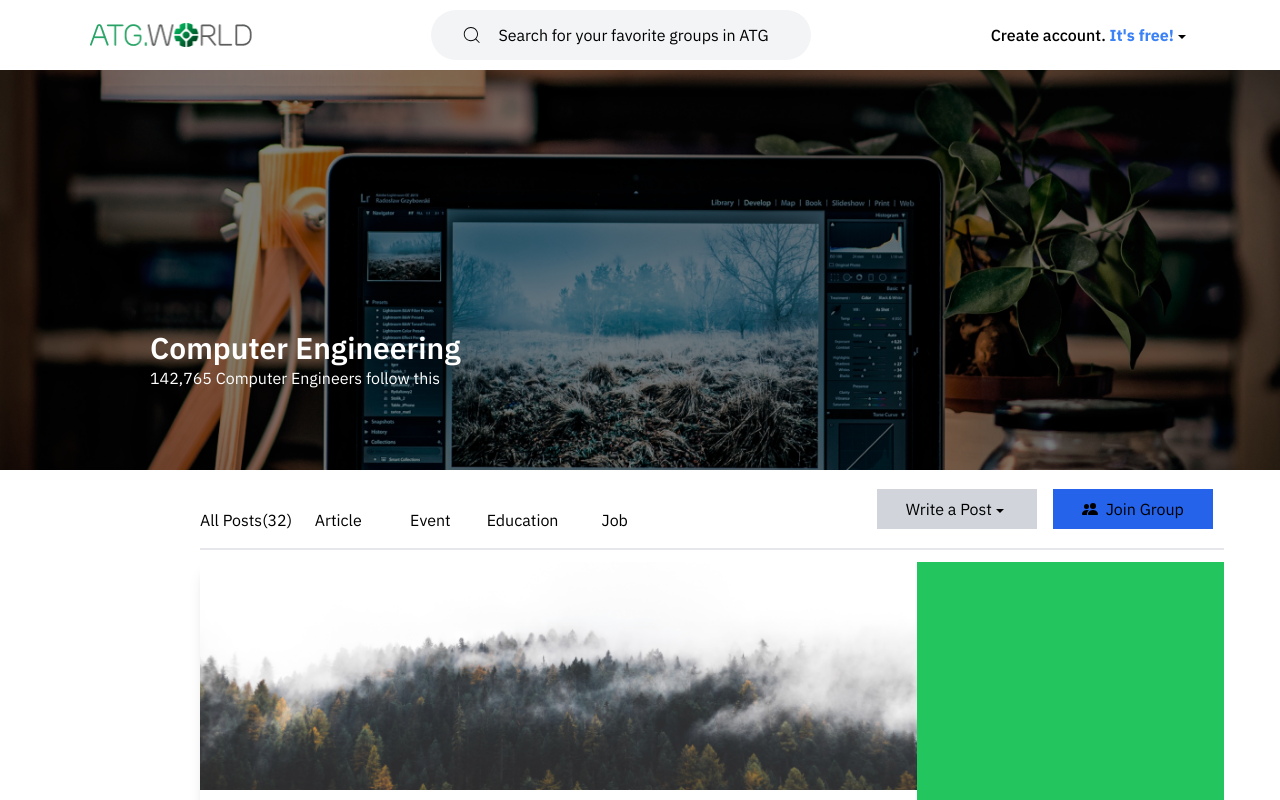
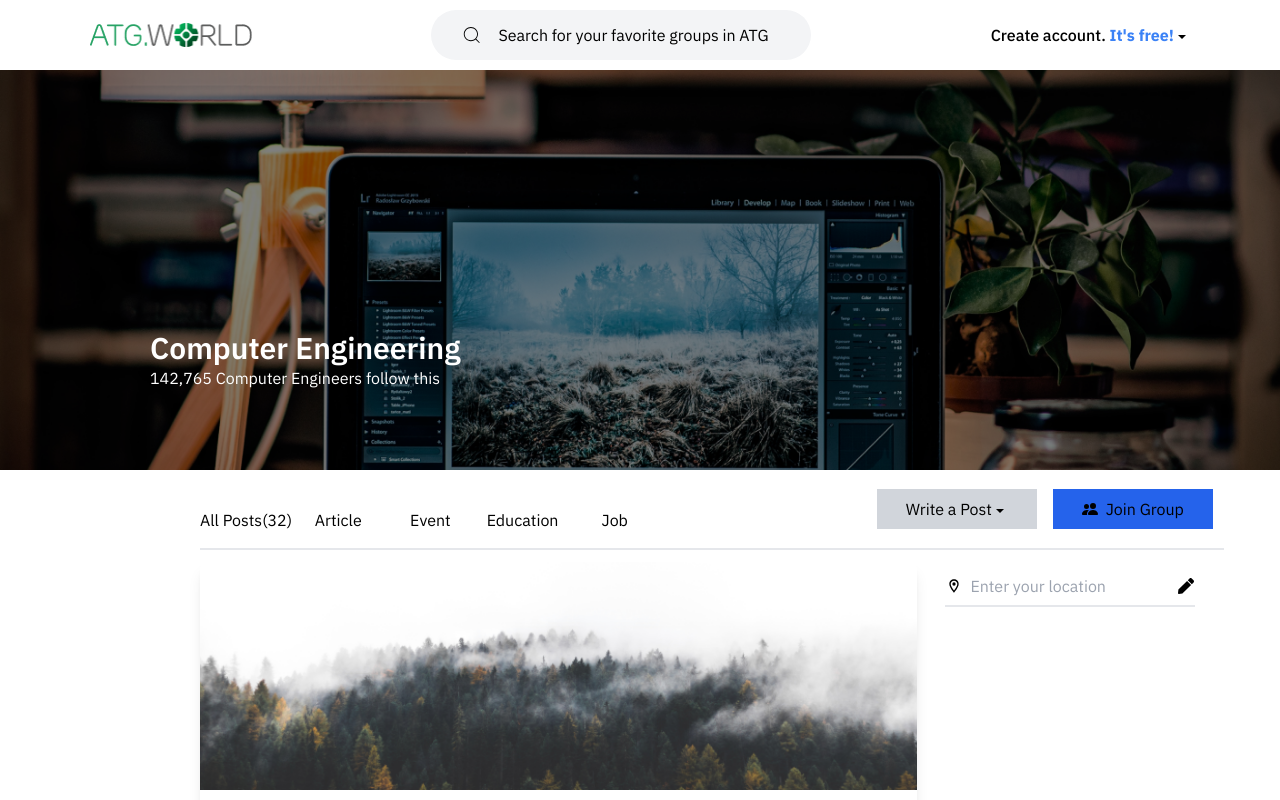
Before and after one commit to jaga07u/ATG_Project_1, a React (Vite) app: page / in a window 1280 px wide. Shown: the top 800 px of the page. Built offline with nearby package versions, Linux system fonts and the light colour scheme.

Commit message:
complete page

```diff
--- a/src/Components/Section.jsx
+++ b/src/Components/Section.jsx
@@ -3,6 +3,8 @@ import React from 'react'
 import { IoMdArrowDropdown } from "react-icons/io";
 import { BsFillPeopleFill } from "react-icons/bs";
 import Card from './Card';
+import { MdOutlineLocationOn } from "react-icons/md";
+import { FaPen } from "react-icons/fa";
 
 function Section() {
     const menu=["All Posts","Article","Event","Education","Job"];
@@ -75,8 +77,11 @@ function Section() {
                     ))
                   }
               </div>
-              <div className="w-[30%] min-h-[100vh] bg-green-500">
-
+              <div className="w-[30%] h-[50px]  flex justify-center items-center">
+                          <div className="w-[250px] h-[40px] bg-white text-black flex border-b-2 border-b-gray-200   justify-center items-center gap-2  ">
+                          <MdOutlineLocationOn/><input type="text" className="w-[200px] h-[30px] outline-none bg-transparent" placeholder='Enter your location'/>
+                          <FaPen/>
+                          </div>
             </div>
             </div>
         </div>
```
